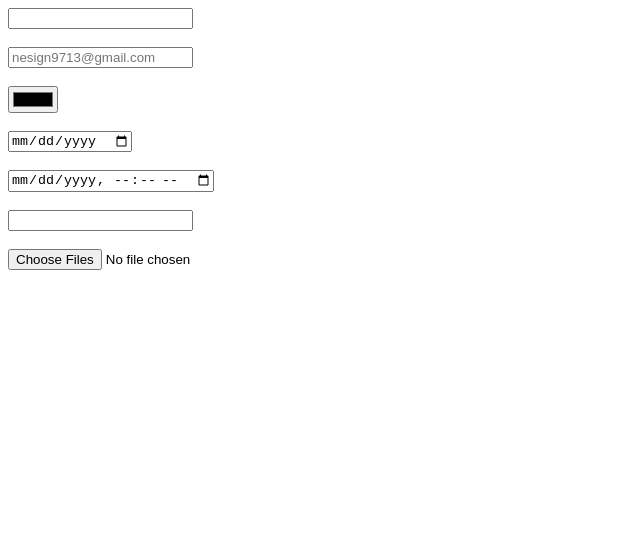
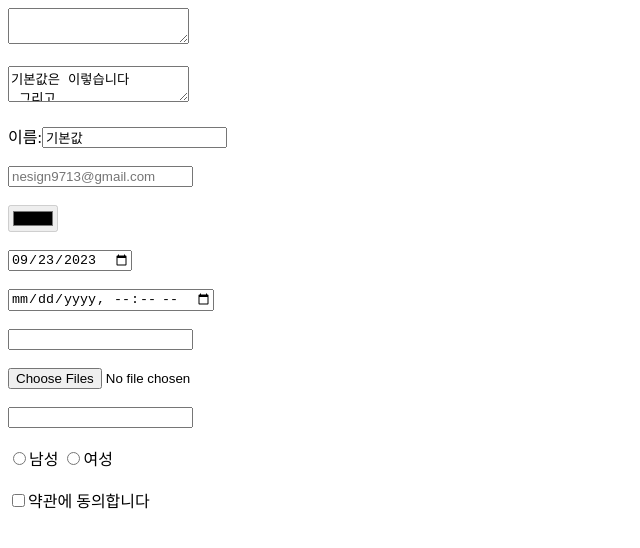
Before and after one commit to nelight9713/kdt, a plain HTML site: page example/05/form2.html in a window 1280 px wide. Shown: the whole page, without its empty margins (0-640 px from the left). Drawn offline with Linux system fonts and the light colour scheme.

Commit message:
폼 만들기

```diff
--- a/example/05/form2.html
+++ b/example/05/form2.html
@@ -6,18 +6,30 @@
     <title>HTML의 폼태그</title>
 </head>
 <body>
-    <input name="data" required>
+    <textarea></textarea>
+    <br><br>
+    <textarea>기본값은 이렇습니다&#13 그리고</textarea>
+    <br><br>
+    <label for="xxx">이름:</label><input id="xxx" type="text" name="data" readonly value="기본값" required>
+
     <br><br>
     <input placeholder="nesign9713@gmail.com">
     <br><br>
-    <input type="color">
+    <input type="color" disabled>
     <br><br>
-    <input type="date">
+    <input type="date" value="2023-09-23">
     <br><br>
     <input type="datetime-local">
     <br><br>
     <input type="password">
     <br><br>
     <input type="file" multiple>
+    <br><br>
+    <input type="email">
+    <br><br>
+    <input type="radio" name="g">남성
+    <input type="radio" name="g">여성
+    <br><br>
+    <input type="checkbox">약관에 동의합니다
 </body>
 </html>
```
